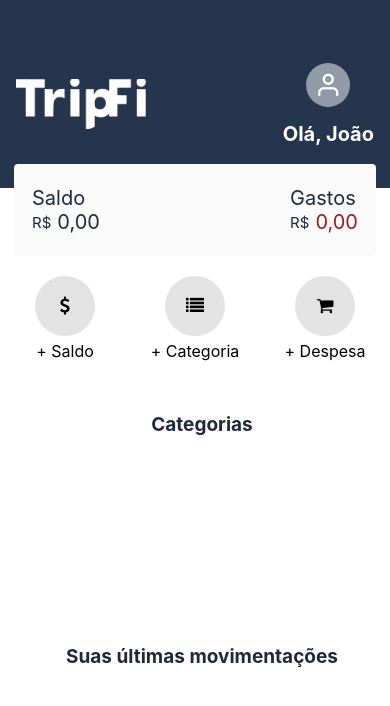
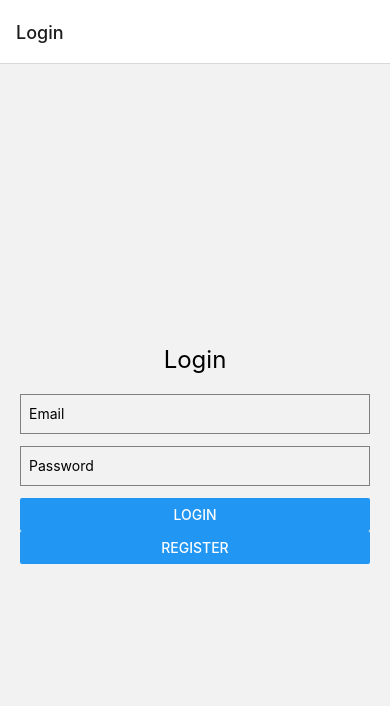
Before and after one commit to joao0814/TripFi-app, a React Native app: screen / in a window 390 px wide. Shown: the top 706 px of the page. Built offline with nearby package versions, Linux system fonts and the light colour scheme.

Commit message:
feat: add login and register page

```diff
--- a/App.js
+++ b/App.js
@@ -1,9 +1,55 @@
-import Home from "./src/pages/home";
+import React, { useState, useEffect } from 'react';
+import { NavigationContainer } from '@react-navigation/native';
+import { createStackNavigator } from '@react-navigation/stack';
+import Login from './src/pages/Login/index.js';
+import Register from './src/pages/Register/index.js';
+import Home from './src/pages/home/index.js';
+import AsyncStorage from '@react-native-async-storage/async-storage'; // Importe o AsyncStorage correto
+
+const Stack = createStackNavigator();
 
 export default function App() {
+  const [isAuthenticated, setIsAuthenticated] = useState(false);
+
+  useEffect(() => {
+    checkAuthentication();
+  }, []);
+
+  const checkAuthentication = async () => {
+    try {
+      const userLoggedIn = await AsyncStorage.getItem('isLoggedIn');
+      if (userLoggedIn) {
+        setIsAuthenticated(true);
+      }
+    } catch (error) {
+      console.error('Error checking authentication:', error);
+    }
+  };
+
+  const handleLoginSuccess = () => {
+    setIsAuthenticated(true);
+    AsyncStorage.setItem('isLoggedIn', 'true');
+  };
+
+  const handleLogout = () => {
+    setIsAuthenticated(false);
+    AsyncStorage.removeItem('isLoggedIn');
+  };
+
   return (
-    <>
-      <Home />
-    </>
+    <NavigationContainer>
+      <Stack.Navigator>
+        {isAuthenticated ? (
+          <Stack.Screen name="Home" component={Home} options={{ headerShown: false }} />
+        ) : (
+          <>
+            <Stack.Screen name="Login">
+              {(props) => <Login {...props} onLoginSuccess={handleLoginSuccess} />}
+            </Stack.Screen>
+            <Stack.Screen name="Register" component={Register} />
+          </>
+        )}
+      </Stack.Navigator>
+    </NavigationContainer>
   );
 }
--- a/package.json
+++ b/package.json
@@ -9,14 +9,20 @@
     "web": "expo start --web"
   },
   "dependencies": {
+    "@react-native-async-storage/async-storage": "^1.23.1",
     "@react-native-community/slider": "^4.5.2",
+    "@react-navigation/native": "^6.1.17",
+    "@react-navigation/stack": "^6.3.29",
     "expo": "~51.0.8",
     "expo-status-bar": "~1.12.1",
     "react": "18.2.0",
     "react-native": "0.74.1",
     "react-native-color-picker": "^0.6.0",
+    "react-native-gesture-handler": "^2.17.1",
     "react-native-masked-text": "^1.13.0",
     "react-native-paper": "^5.12.3",
+    "react-native-safe-area-context": "^4.10.5",
+    "react-native-screens": "^3.32.0",
     "react-native-vector-icons": "^10.1.0"
   },
   "devDependencies": {
--- /dev/null
+++ b/src/pages/Login/index.js
@@ -0,0 +1,71 @@
+import React, { useState } from 'react';
+import { View, Text, TextInput, Button, StyleSheet, Alert } from 'react-native';
+import AsyncStorage from '@react-native-async-storage/async-storage'; // Importe o AsyncStorage correto
+
+export default function Login({ navigation, onLoginSuccess }) {
+    const [email, setEmail] = useState('');
+    const [password, setPassword] = useState('');
+
+    const handleLogin = async () => {
+        try {
+            const userData = await AsyncStorage.getItem(email);
+            if (userData) {
+                const user = JSON.parse(userData);
+                if (user.password === password) {
+                    Alert.alert('Login Successful');
+                    onLoginSuccess();
+                } else {
+                    Alert.alert('Invalid password');
+                }
+            } else {
+                Alert.alert('User not found');
+            }
+        } catch (error) {
+            console.error(error);
+        }
+    };
+
+    return (
+        <View style={styles.container}>
+            <Text style={styles.title}>Login</Text>
+            <TextInput
+                style={styles.input}
+                placeholder="Email"
+                value={email}
+                onChangeText={setEmail}
+            />
+            <TextInput
+                style={styles.input}
+                placeholder="Password"
+                secureTextEntry
+                value={password}
+                onChangeText={setPassword}
+            />
+            <Button title="Login" onPress={handleLogin} />
+            <Button
+                title="Register"
+                onPress={() => navigation.navigate('Register')}
+            />
+        </View>
+    );
+}
+
+const styles = StyleSheet.create({
+    container: {
+        flex: 1,
+        justifyContent: 'center',
+        padding: 20,
+    },
+    title: {
+        fontSize: 24,
+        marginBottom: 20,
+        textAlign: 'center',
+    },
+    input: {
+        height: 40,
+        borderColor: 'gray',
+        borderWidth: 1,
+        marginBottom: 12,
+        paddingHorizontal: 8,
+    },
+});
--- /dev/null
+++ b/src/pages/Register/index.js
@@ -0,0 +1,81 @@
+import React, { useState } from 'react';
+import { View, Text, TextInput, Button, StyleSheet, Alert } from 'react-native';
+import AsyncStorage from '@react-native-async-storage/async-storage'; // Importe o AsyncStorage correto
+
+export default function Register({ navigation }) {
+    const [email, setEmail] = useState('');
+    const [password, setPassword] = useState('');
+    const [confirmPassword, setConfirmPassword] = useState('');
+
+    const handleRegister = async () => {
+        if (password !== confirmPassword) {
+            Alert.alert('Passwords do not match');
+            return;
+        }
+
+        try {
+            const userData = await AsyncStorage.getItem(email);
+            if (userData) {
+                Alert.alert('User already exists');
+            } else {
+                const user = { email, password };
+                await AsyncStorage.setItem(email, JSON.stringify(user));
+                Alert.alert('User registered successfully');
+                navigation.navigate('Login');
+            }
+        } catch (error) {
+            console.error(error);
+        }
+    };
+
+    return (
+        <View style={styles.container}>
+            <Text style={styles.title}>Register</Text>
+            <TextInput
+                style={styles.input}
+                placeholder="Email"
+                value={email}
+                onChangeText={setEmail}
+            />
+            <TextInput
+                style={styles.input}
+                placeholder="Password"
+                secureTextEntry
+                value={password}
+                onChangeText={setPassword}
+            />
+            <TextInput
+                style={styles.input}
+                placeholder="Confirm Password"
+                secureTextEntry
+                value={confirmPassword}
+                onChangeText={setConfirmPassword}
+            />
+            <Button title="Register" onPress={handleRegister} />
+            <Button
+                title="Back to Login"
+                onPress={() => navigation.navigate('Login')}
+            />
+        </View>
+    );
+}
+
+const styles = StyleSheet.create({
+    container: {
+        flex: 1,
+        justifyContent: 'center',
+        padding: 20,
+    },
+    title: {
+        fontSize: 24,
+        marginBottom: 20,
+        textAlign: 'center',
+    },
+    input: {
+        height: 40,
+        borderColor: 'gray',
+        borderWidth: 1,
+        marginBottom: 12,
+        paddingHorizontal: 8,
+    },
+});
```
Also changed, not shown: utils/storage.js (added, +26 -0 lines), 2 other files (tests, documents, lock files or other folders).
